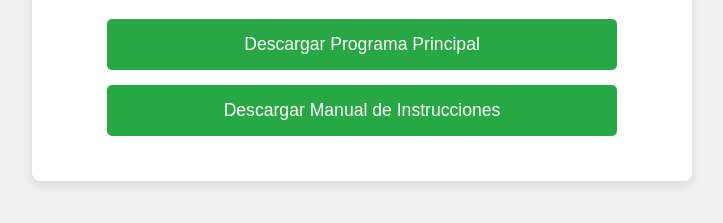
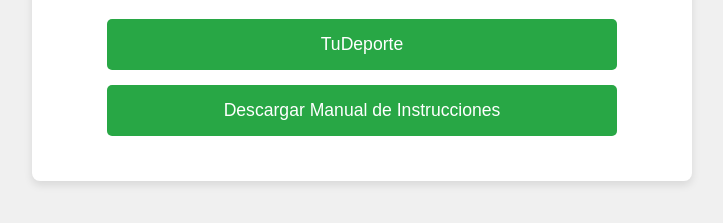
Before and after one commit to bimbirodriguez/web_links, a plain HTML site: page descargas.html in a window 1280 px wide. Shown: the part 149-372 px from the top of the page, without its empty margins (278-1001 px from the left). Drawn offline with Linux system fonts and the light colour scheme.

Commit message:
Update descargas.html

```diff
--- a/descargas.html
+++ b/descargas.html
@@ -13,9 +13,10 @@
     <div class="container">
         <h1>Zona de Descargas</h1>
 
-        <a href="https://www.dropbox.com/s/abcdefg12345/miarchivo1.zip?dl=1" class="download-button">Descargar Programa Principal</a>
+        <a href="https://www.dropbox.com/scl/fi/x2ycqch77s8fuml1ykcyd/tudeporteone-1.apk?rlkey=e36xhf3zr92uvgmrvzrkxzajc&dl=1" class="download-button">TuDeporte</a>
         <a href="https://www.dropbox.com/s/hijklmn67890/documento.pdf?dl=1" class="download-button">Descargar Manual de Instrucciones</a>
 
     </div>
 </body>
+
 </html>
```
